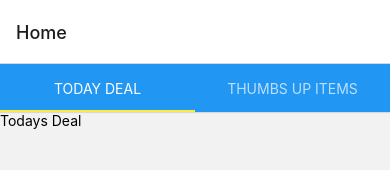
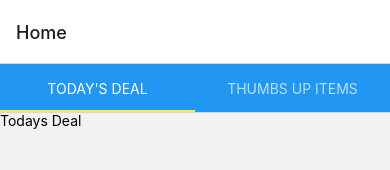
Before and after one commit to lnaikins/kikuuapp, a React Native app: screen / in a window 390 px wide. Shown: the top 170 px of the page. Built offline with nearby package versions, Linux system fonts and the light colour scheme.

Commit message:
Updated Home Screen Impl

```diff
--- a/Navigation/Screens/CategoriesScreen.js
+++ b/Navigation/Screens/CategoriesScreen.js
@@ -110,9 +110,6 @@ export default function CategoriesScreen({ navigation }) {
                         keyExtractor={(item) => item.id.toString()}
                         numColumns={2} // Change this value to adjust the number of columns
                     />
-
-
-
                 </View>
             </View>
         </View>
--- a/Navigation/Screens/HomeScreen.js
+++ b/Navigation/Screens/HomeScreen.js
@@ -8,6 +8,11 @@ import { SceneMap, TabBar, TabView } from 'react-native-tab-view';
 
 {key : Any , value : Any }
 
+Assignment..
+
+1. Make the title Lower Case
+2. Fill Today's Deal and Thumbs Up Section with Items
+3. Add one more item to Tabs
 */
 
 
@@ -45,14 +50,17 @@ export default function HomeScreen({ navigation }) {
 
     const [index, setIndex] = useState(0)
 
+    // var index = 0
+    // function setIndex(index:Int){}
+
    /*  const [tabBarItems] = React.useState([
-        { key: 'today', title: 'Today Deal' },
+        { key: 'today', title: 'Today/'s Deal' },
         { key: 'thumbs_up', title: 'Thumbs Up items' }
     ]); */
 
 
-    var [routes] = React.useState([
-        { key: 'today', title: 'Today Deal' },
+    var [routes] = useState([
+        { key: 'today', title: 'Today\'s Deal' },
         { key: 'thumbs_up', title: 'Thumbs Up items' }
     ]);
 
```
